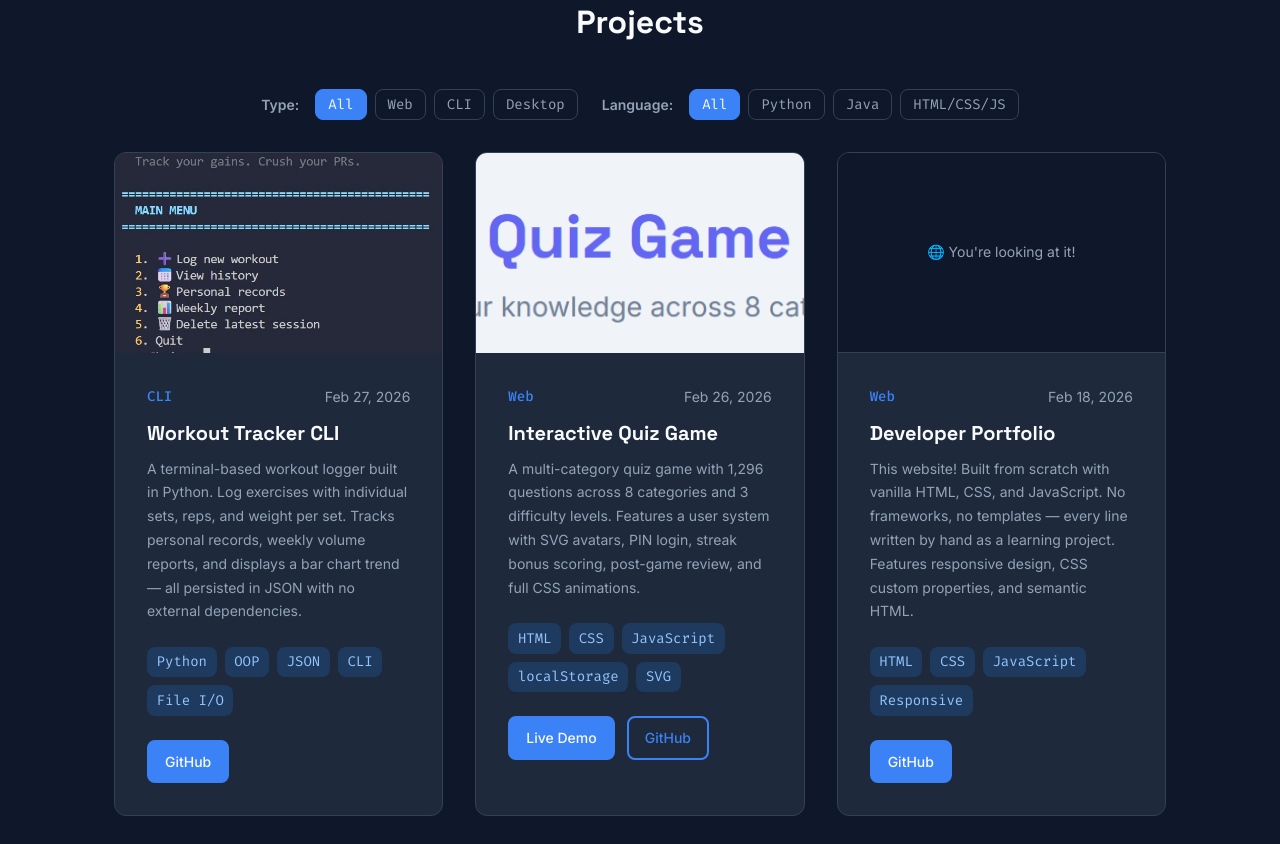
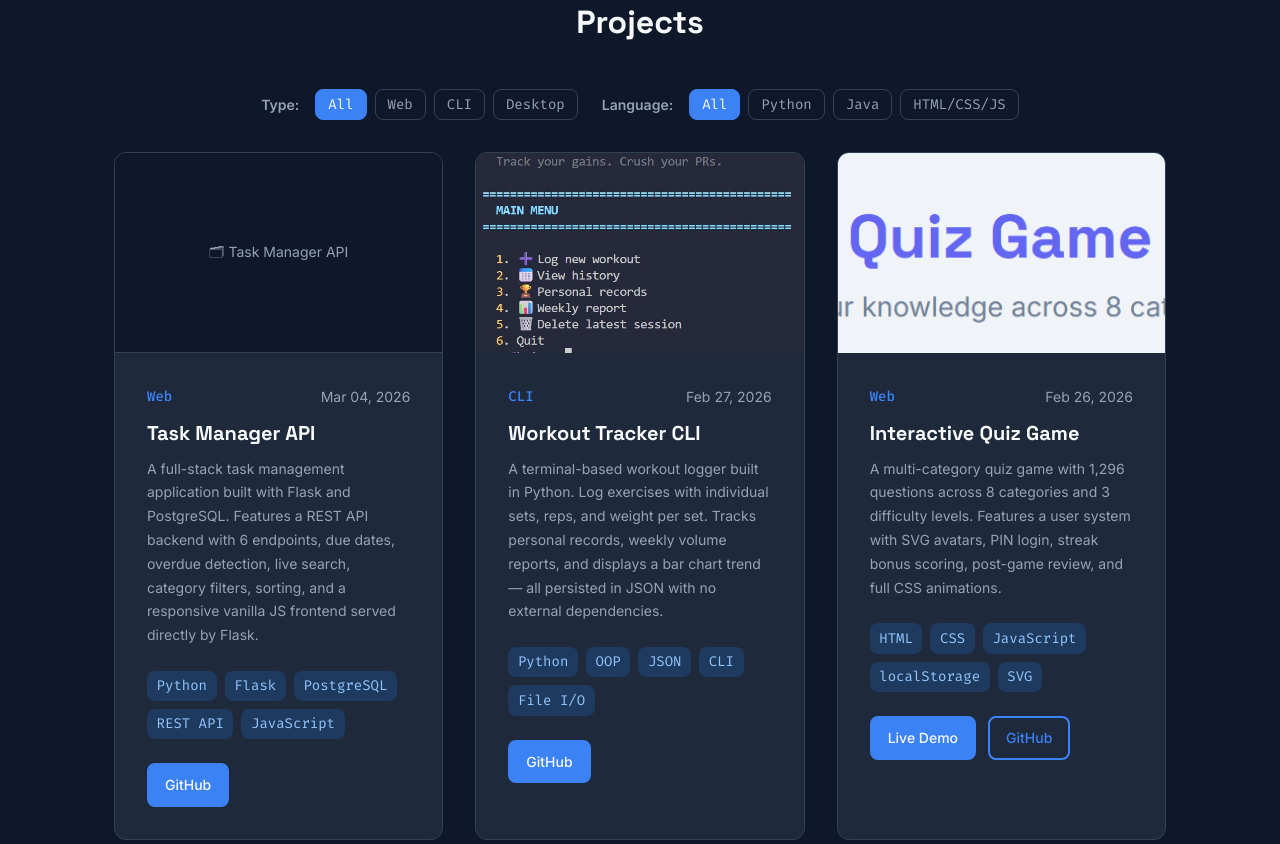
Before and after one commit to SkinShredder/skinshredder.github.io, a plain HTML site: page index.html in a window 1280 px wide. Shown: the part 2121-2965 px from the top of the page. Drawn offline with Linux system fonts and the light colour scheme.

Commit message:
Add Task Manager API project card

```diff
--- a/index.html
+++ b/index.html
@@ -168,7 +168,38 @@ DATE: 2026-02-17
 
                 <div class="projects__grid" id="projects-grid">
 
-                    <!-- Workout Tracker (newest first) -->
+                    <!-- Task Manager API (newest first) -->
+                    <article class="project-card" data-type="web" data-lang="python" data-date="2026-03-04">
+                        <div class="project-card__image">
+                            <div class="project-card__placeholder">🗂 Task Manager API</div>
+                        </div>
+                        <div class="project-card__content">
+                            <div class="project-card__meta">
+                                <span class="project-card__type">Web</span>
+                                <time class="project-card__date" datetime="2026-03-04">Mar 04, 2026</time>
+                            </div>
+                            <h3 class="project-card__title">Task Manager API</h3>
+                            <p class="project-card__description">
+                                A full-stack task management application built with Flask and PostgreSQL.
+                                Features a REST API backend with 6 endpoints, due dates, overdue detection,
+                                live search, category filters, sorting, and a responsive vanilla JS frontend
+                                served directly by Flask.
+                            </p>
+                            <div class="project-card__tags">
+                                <span class="tag">Python</span>
+                                <span class="tag">Flask</span>
+                                <span class="tag">PostgreSQL</span>
+                                <span class="tag">REST API</span>
+                                <span class="tag">JavaScript</span>
+                            </div>
+                            <div class="project-card__links">
+                                <a href="https://github.com/SkinShredder/TaskManager" target="_blank" rel="noopener noreferrer"
+                                    class="btn btn--small">GitHub</a>
+                            </div>
+                        </div>
+                    </article>
+
+                    <!-- Workout Tracker -->
                     <article class="project-card" data-type="cli" data-lang="python" data-date="2026-02-27">
                         <div class="project-card__image">
                             <img src="assets/images/WorkoutTracker.png" alt="Workout Tracker CLI screenshot">
```
Also changed, not shown: assets/images/TaskManager.png (added).
